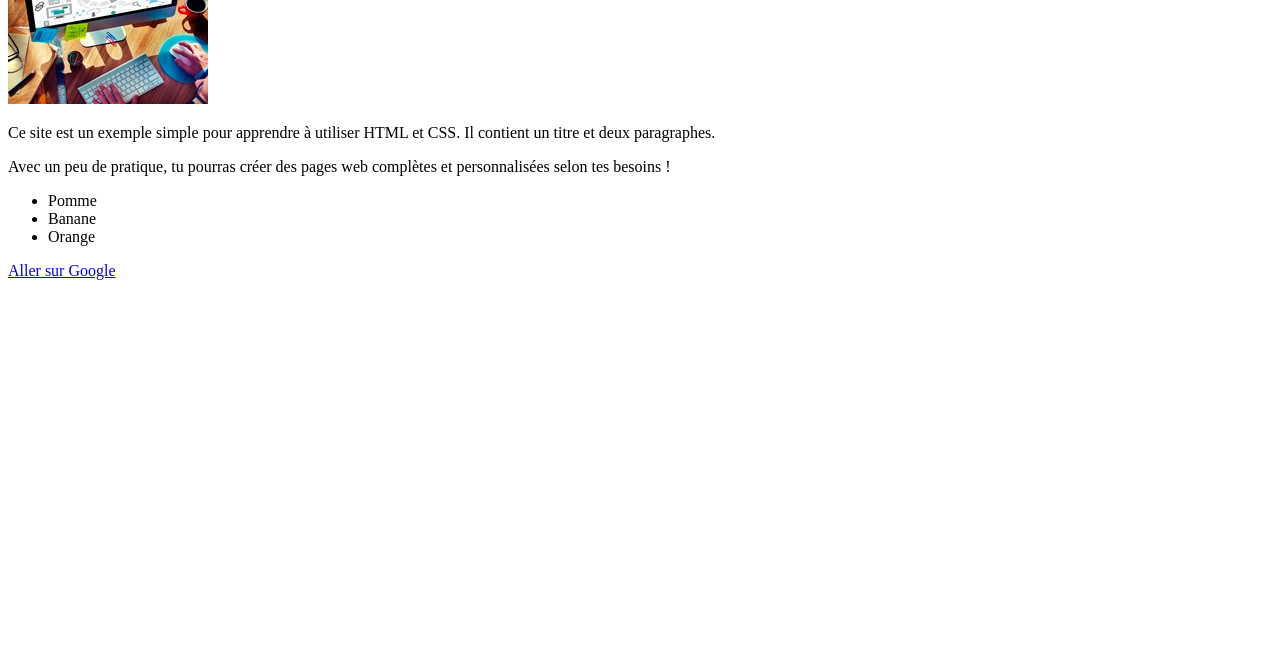
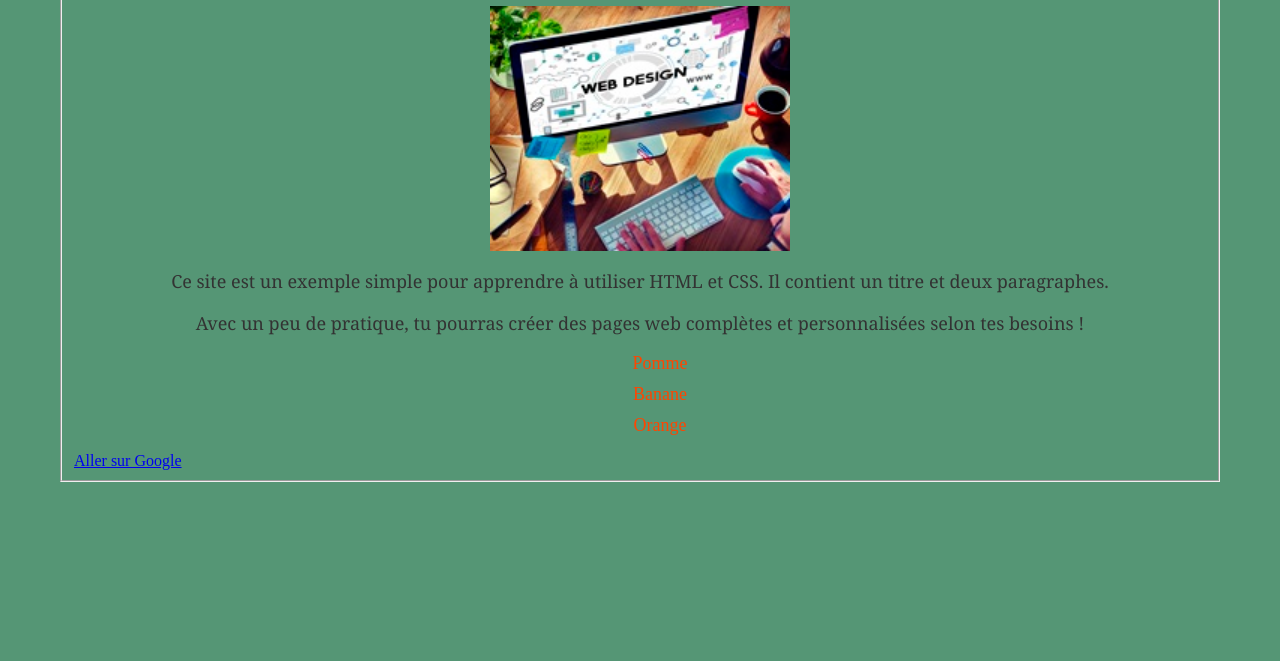
Before and after one commit to kouadioclarisse/formation-juin, a plain HTML site: page index.html in a window 1280 px wide. Shown: the part 139-800 px from the top of the page. Drawn offline with Linux system fonts and the light colour scheme.

Commit message:
Premier commit

```diff
--- a/index.html
+++ b/index.html
@@ -5,16 +5,17 @@
   <title>Ma Page</title>
   <link rel="stylesheet" href="style.css">
 </head>
+<fieldset>
 <body>
 
   <h1> BONJOUR Bienvenue sur mon site</h1>
 
    <img src="image/siteweb.jpg" alt="Description de l'image">
 
-   <p class="paragraphe">Ce site est un exemple simple pour apprendre à utiliser HTML et CSS.
+   <p>Ce site est un exemple simple pour apprendre à utiliser HTML et CSS.
      Il contient un titre et deux paragraphes.</p>
 
-  <p class="paragraphe">Avec un peu de pratique, tu pourras créer des pages web complètes
+  <p>Avec un peu de pratique, tu pourras créer des pages web complètes
      et personnalisées selon tes besoins !</p>
 
 
@@ -25,5 +26,6 @@
 </ul>
 
      <a href="https://www.google.com">Aller sur Google</a>
+     </fieldset>
 </body>
 </html>
--- a/style.css
+++ b/style.css
@@ -1,5 +1,38 @@
+
+
+
+
+ body {
+      background-color: rgb(85, 150, 117);
+      padding: 50px;
+      border:20px solid blac;
+
+    }
 
     h1 {
-      color: darkblue;
+      color:red;
       text-align: center;
     }
+
+  img{
+    display: block;
+  margin-left: auto;
+  margin-right: auto;
+  width: 300px;
+  }
+  p {
+    font-family: 'Georgia', serif; /* Changer la police */
+      font-size: 18px;               /* Taille du texte */
+      color: #333333;
+      text-align: center;
+}
+    li {
+     color:orangered;
+    font-size: 18px;
+    margin-bottom: 10px ;
+    text-align: center;
+    font-size:18px;
+  }
+    ul {
+      list-style-type: none; /* enlève les puces */
+    }
```
